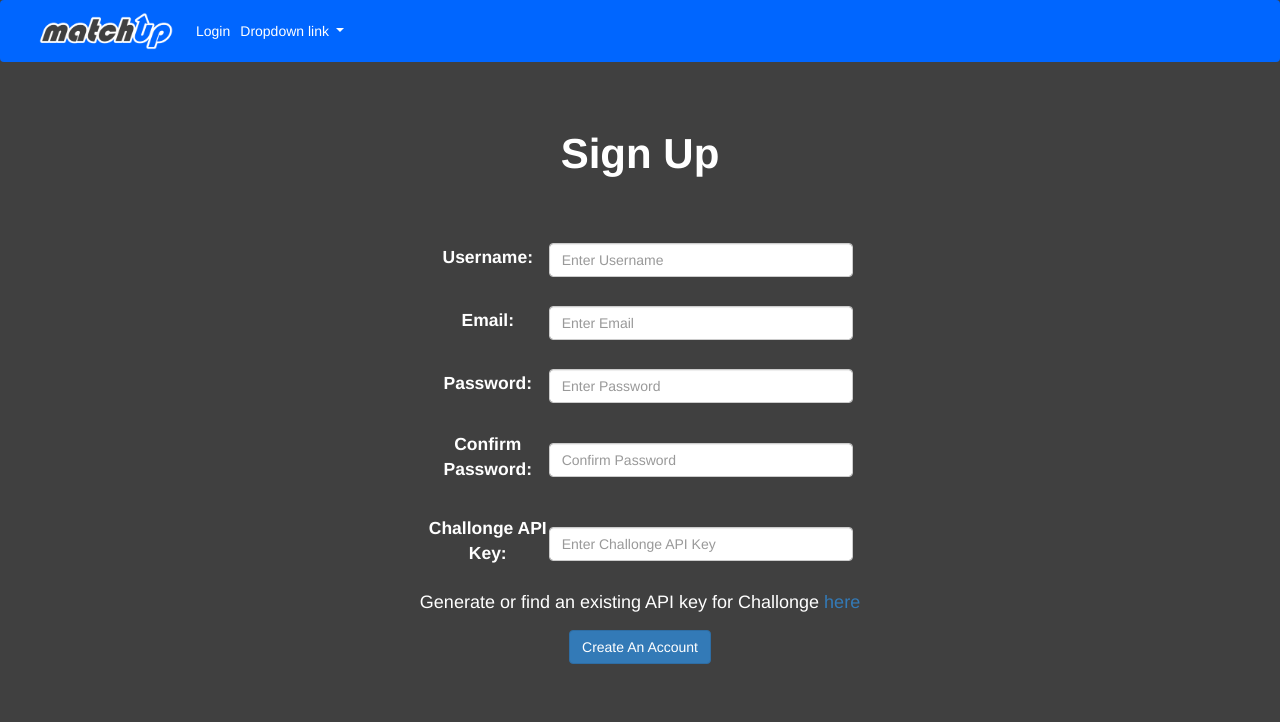
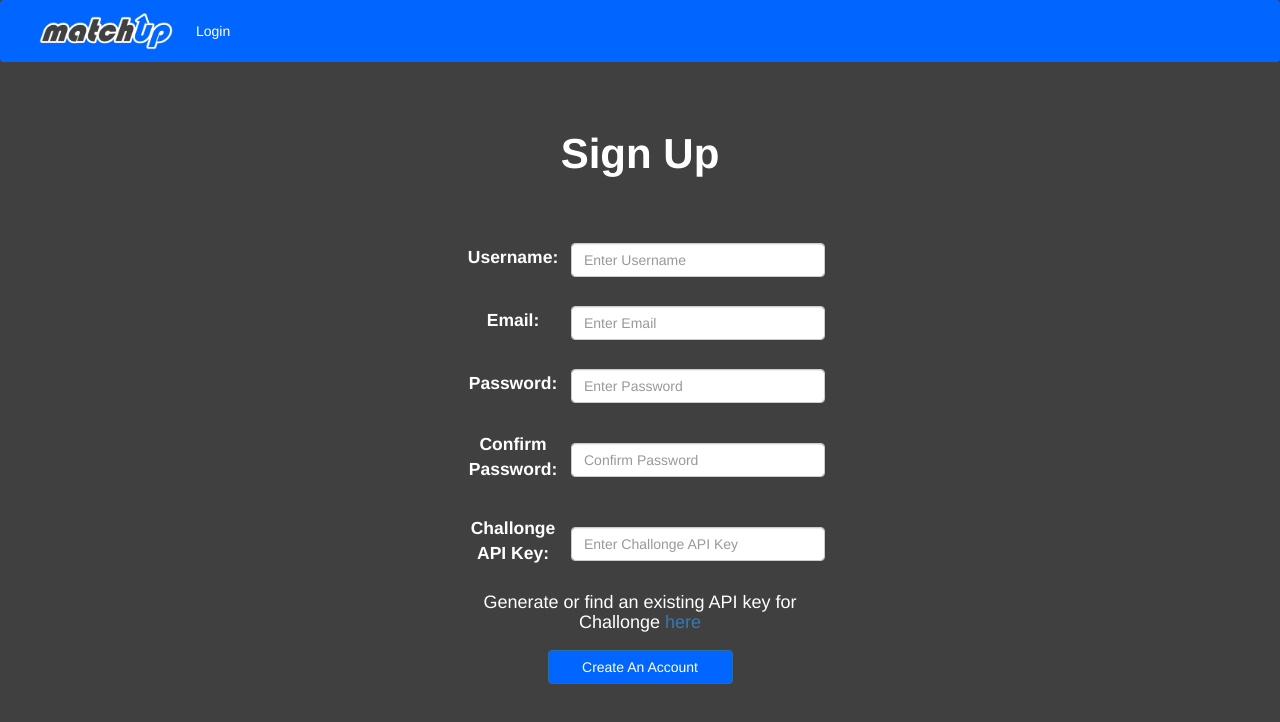
Before and after one commit to C-Dahr/matchup, a Vue app in the folder client/: page /signup in a window 1280 px wide. Shown: the top 722 px of the page. Built offline with nearby package versions, Linux system fonts and the light colour scheme.

Commit message:
Addressed some PR concerns

```diff
--- a/client/src/App.vue
+++ b/client/src/App.vue
@@ -27,7 +27,7 @@ export default {
   text-align: center;
   color: white;
 }
-.title {
+.form-title {
   font-weight: bold;
   font-size: 3em;
   padding: 1em;
--- a/client/src/components/Navbar.vue
+++ b/client/src/components/Navbar.vue
@@ -6,20 +6,9 @@
         <!-- Links -->
         <ul class="navbar-nav">
             <li class="nav-item">
-            <a class="nav-link" href="/login">Login</a>
+            <a class="nav-link" href="/">Login</a>
             </li>
 
-            <!-- Dropdown -->
-            <li class="nav-item dropdown">
-            <a class="nav-link dropdown-toggle" href="#" id="navbardrop" data-toggle="dropdown">
-                Dropdown link
-            </a>
-            <div class="dropdown-menu">
-                <a class="dropdown-item" href="#">Link 1</a>
-                <a class="dropdown-item" href="#">Link 2</a>
-                <a class="dropdown-item" href="#">Link 3</a>
-            </div>
-            </li>
         </ul>
     </nav>
 </template>
--- a/client/src/views/Login.vue
+++ b/client/src/views/Login.vue
@@ -1,6 +1,6 @@
 <template>
   <div class="login">
-    <div class="title">
+    <div class="form-title">
       <p>Login</p>
     </div>
     <div class="d-flex justify-content-center">
@@ -45,6 +45,7 @@ export default {
 }
 #login-form {
   width: 30%;
+  min-width: 300px;
 }
 
 
--- a/client/src/views/SignUp.vue
+++ b/client/src/views/SignUp.vue
@@ -1,6 +1,6 @@
 <template>
   <div class="signup">
-    <div class="title">
+    <div class="form-title">
       <p>Sign Up</p>
     </div>
     <div class="d-flex justify-content-center">
@@ -57,12 +57,13 @@ export default {
 
 <style>
 
-#login-submit {
+#signup-submit {
   width: 50%;
   background-color: #0066FF;
 }
-#login-form {
+#signup-form {
   width: 30%;
+  min-width: 300px;
 }
 
 </style>
```
